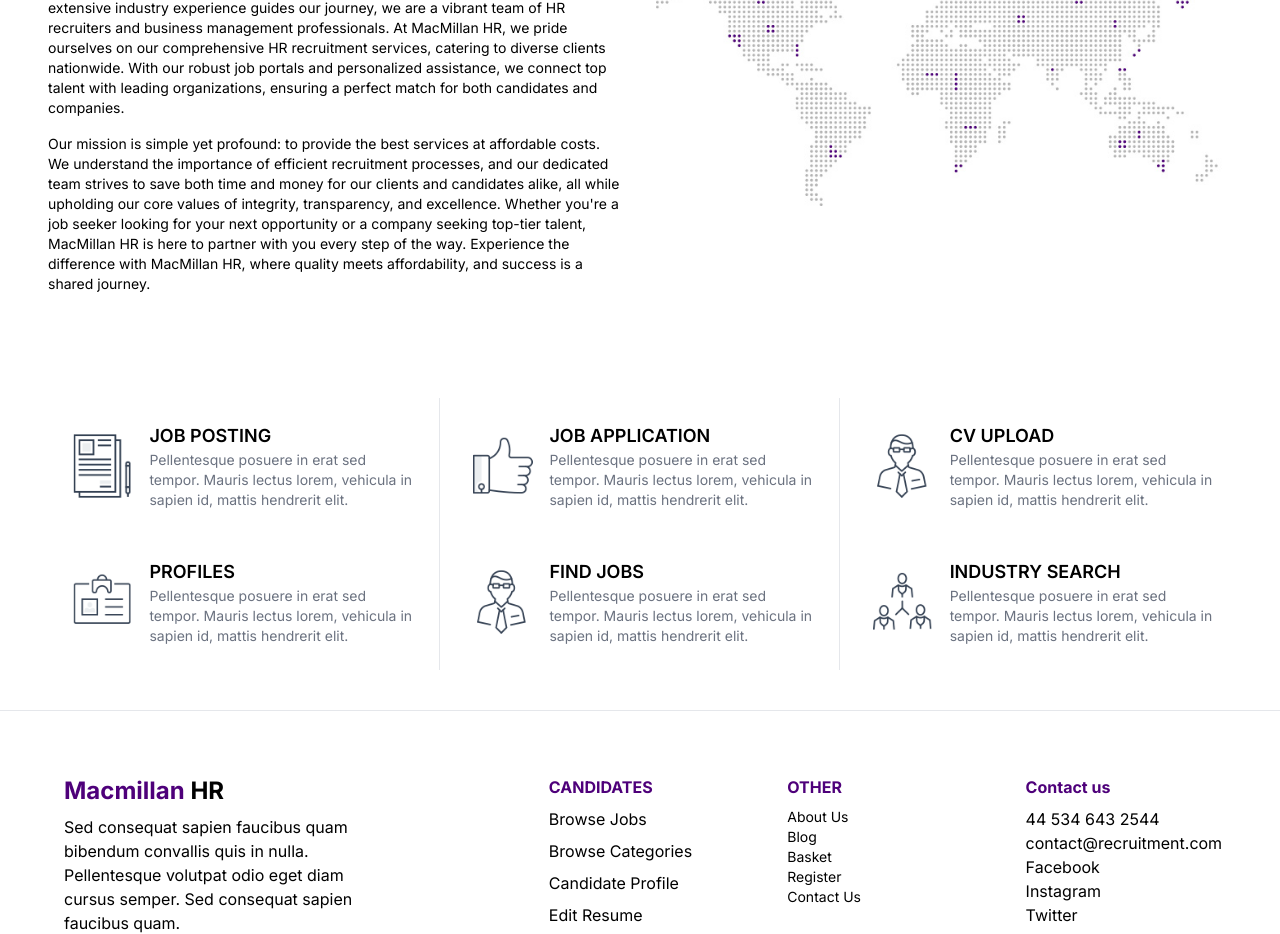
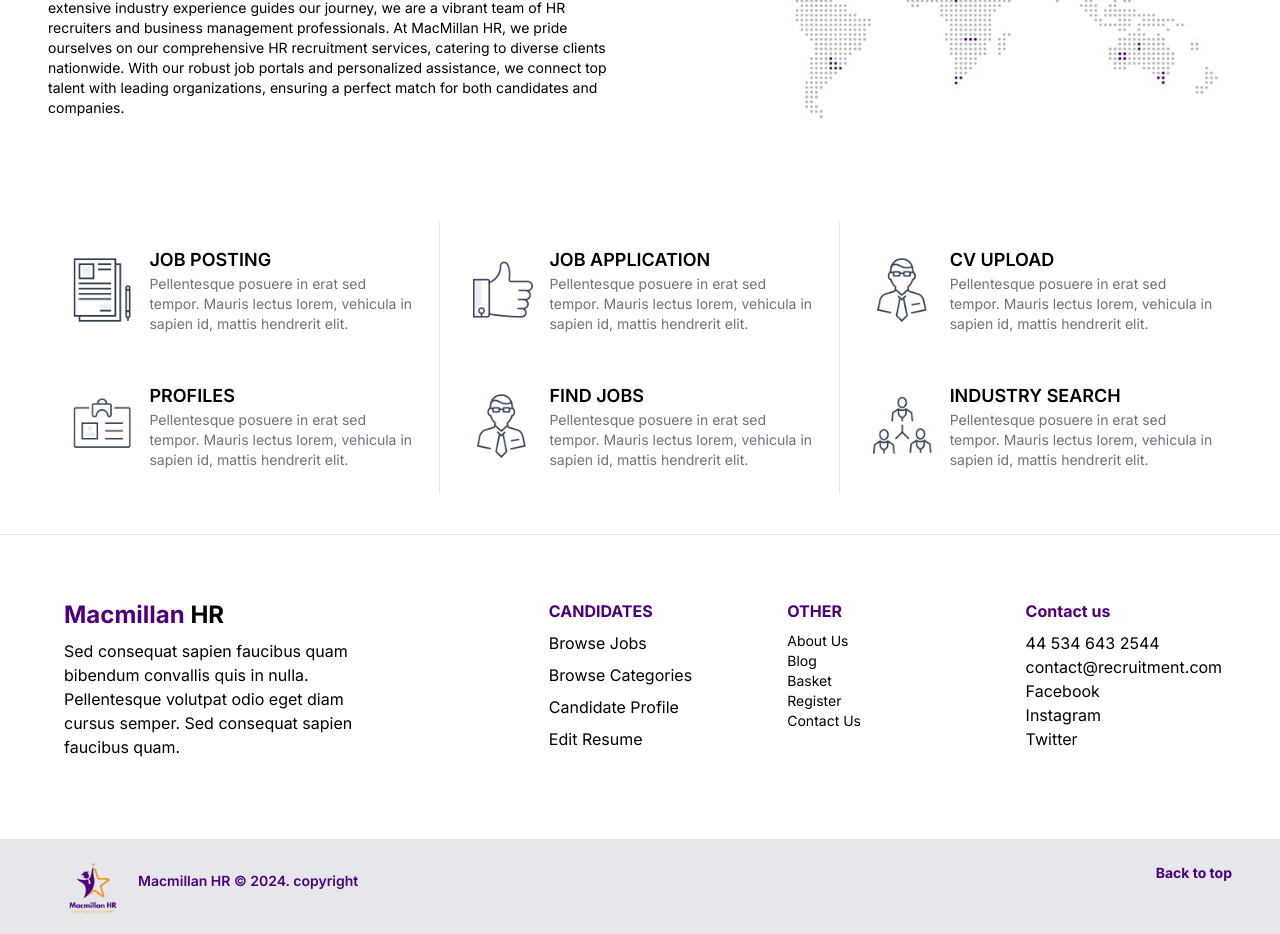
Before and after one commit to shobana2016mca/Macmillan, a Next.js app: page /about-us in a window 1280 px wide. Shown: the part 820-1754 px from the top of the page. Built offline with nearby package versions, Linux system fonts and the light colour scheme.

Commit message:
content for about

```diff
--- a/src/app/(root)/about-us/page.tsx
+++ b/src/app/(root)/about-us/page.tsx
@@ -49,12 +49,6 @@
           <p className="text-base md:text-sm lg:text-sm mb-4">
           Established in January 2024, MacMillan HR emerges as a premier recruitment company in South India, extending its services to key locations across the nation, especially focusing on major metro cities. Led by our founder, R. Dharani, whose extensive industry experience guides our journey, we are a vibrant team of HR recruiters and business management professionals.
           At MacMillan HR, we pride ourselves on our comprehensive HR recruitment services, catering to diverse clients nationwide. With our robust job portals and personalized assistance, we connect top talent with leading organizations, ensuring a perfect match for both candidates and companies.
-          </p>
-          <p className="text-base md:text-sm lg:text-sm mb-4">
-          Our mission is simple yet profound: to provide the best services at affordable costs. We understand the importance of efficient recruitment processes, and our dedicated team strives to save both time and money for our clients and candidates alike, all while upholding our core values of integrity, transparency, and excellence.
-
-Whether you're a job seeker looking for your next opportunity or a company seeking top-tier talent, MacMillan HR is here to partner with you every step of the way. Experience the difference with MacMillan HR, where quality meets affordability, and success is a shared journey.
-
           </p>
         </div>
         <div className="w-full md:w-1/2 p-4">
```
